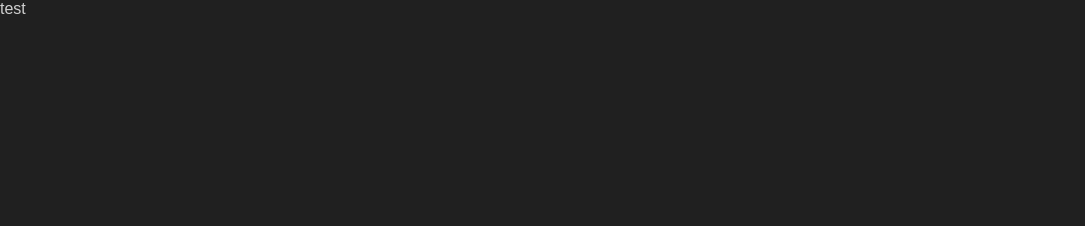
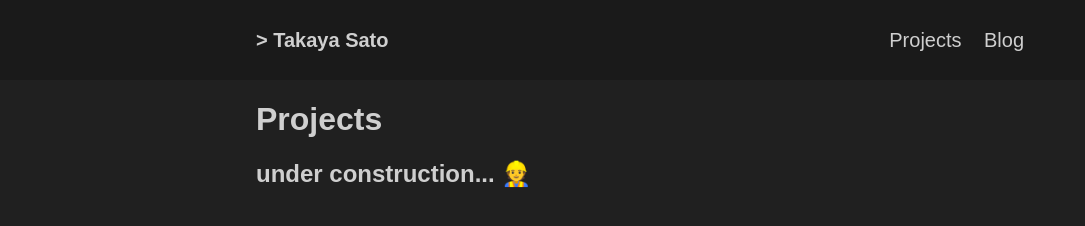
Before and after one commit to takatino/pages, a plain HTML site: page projects.html in a window 1280 px wide. Shown: the whole page, without its empty margins (0-1085 px from the left). Drawn offline with Linux system fonts and the light colour scheme.

Commit message:
Add files via upload

```diff
--- a/projects.html
+++ b/projects.html
@@ -7,6 +7,23 @@
     <title>Document</title>
 </head>
 <body>
-    test
+    <div class="top">
+        <div class="left">
+            <a href="index.html">
+                <strong>> Takaya Sato</strong>
+            </a>
+        </div>
+
+        <div class="right">
+            <div class="subright">
+                <a href="projects.html">Projects</a>
+                <a href="blog.html">Blog</a>
+            </div>
+        </div>
+    </div>
+    <div class="main">
+        <h1>Projects</h1>
+        <h2>under construction... &#128119;</h2> <!--construction man emoji-->
+    </div>
 </body>
 </html>
```
Also changed, not shown: blog.html (+17 -0 lines), index.html (+1 -1 lines).
